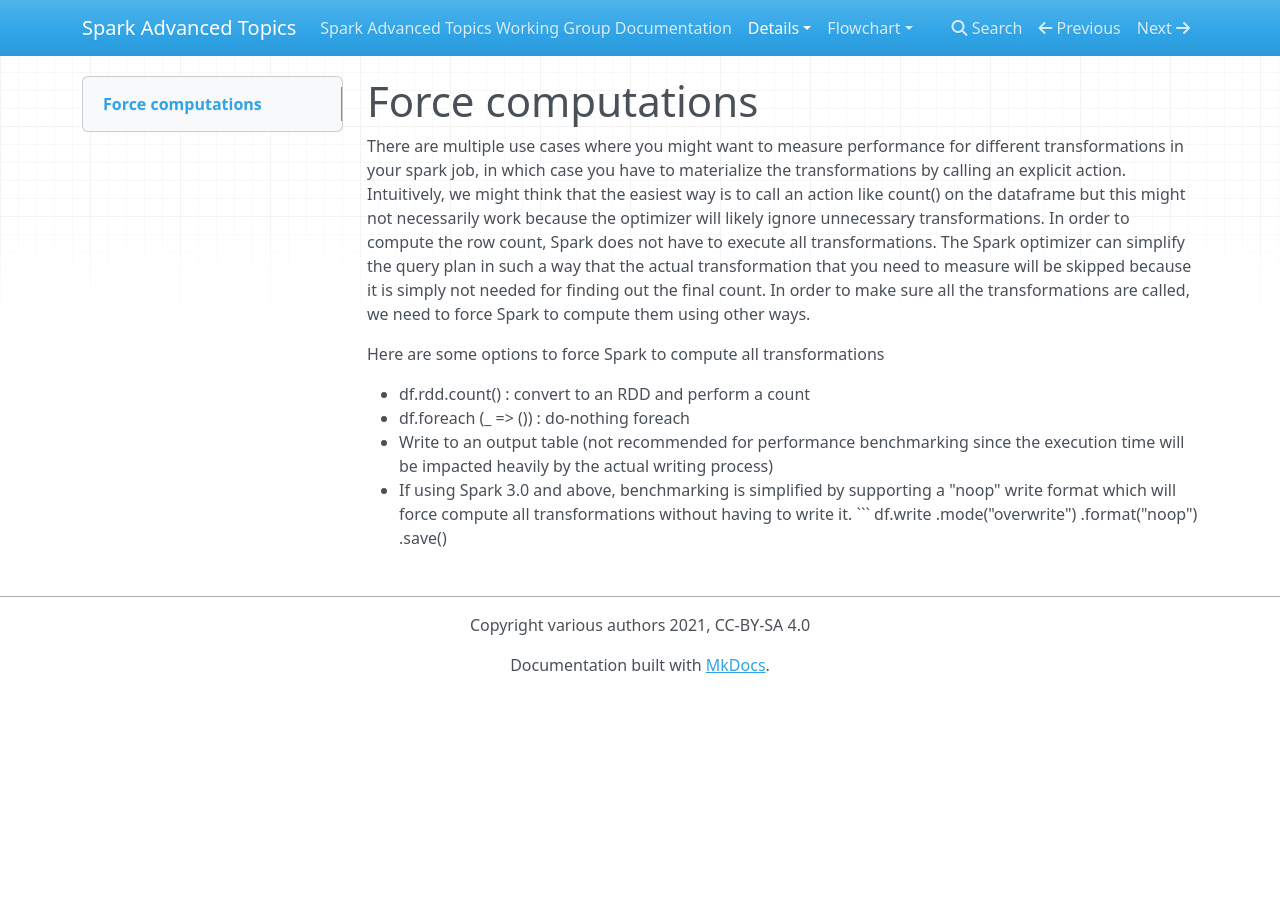
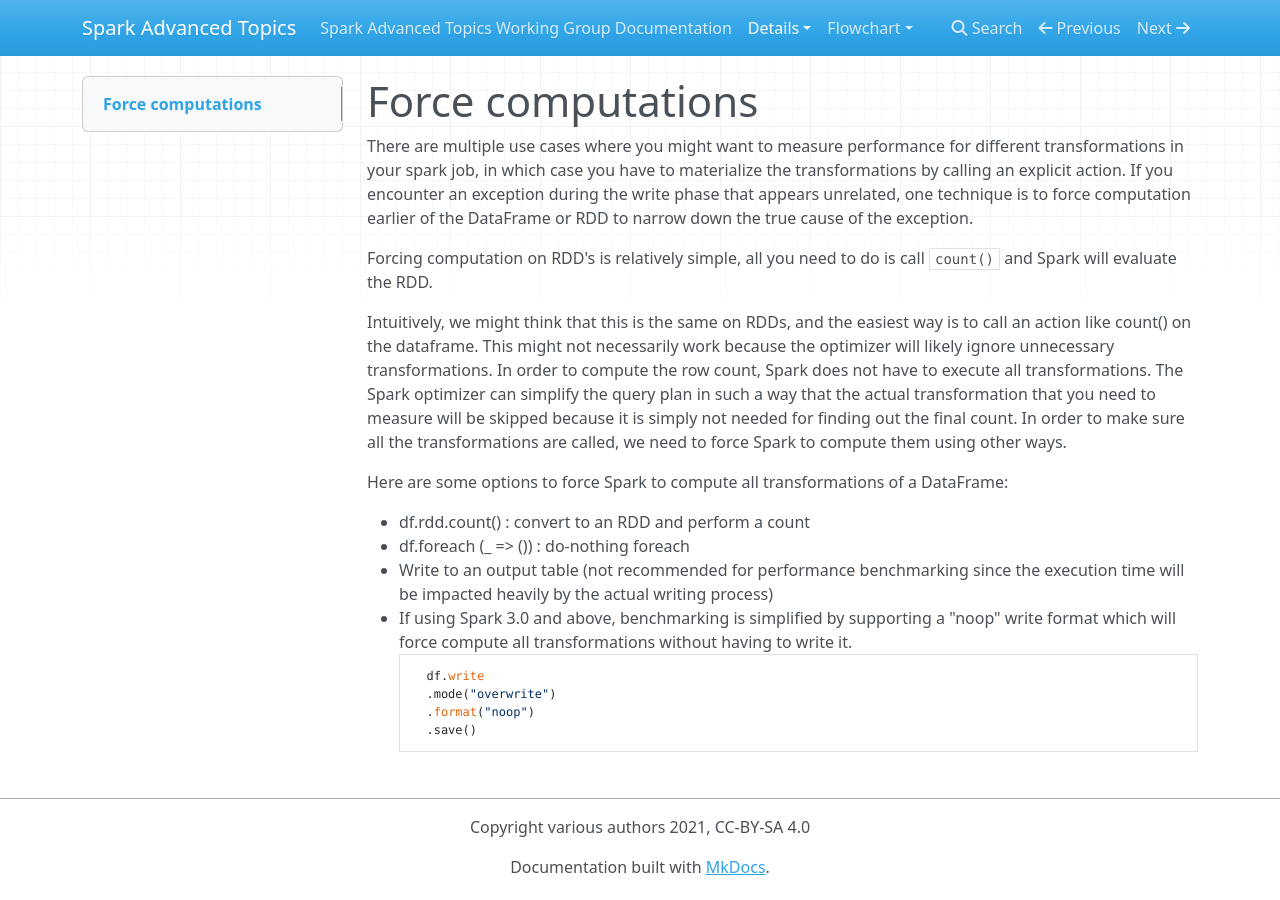
Before and after one commit to holdenk/spark-flowchart, an MkDocs documentation site: the page built from docs/details/forced-computations.md, in a window 1280 px wide. Built offline with MkDocs 1.6.1, drawn with Linux system fonts in a browser that asks for light colours; nearby versions of some CDN libraries.

Commit message:
Add force compute to the flowchart and add a bit wording to the force compute to clarify that count works fine for forcing RDDs but keep the original notes around DataFrames.

````diff
--- a/docs/details/forced-computations.md
+++ b/docs/details/forced-computations.md
@@ -1,15 +1,22 @@
 # Force computations
 
-There are multiple use cases where you might want to measure performance for different transformations in your spark job, in which case you have to materialize the transformations by calling an explicit action. Intuitively, we might think that the easiest way is to call an action like count() on the dataframe but this might not necessarily work because the optimizer will likely ignore unnecessary transformations. In order to compute the row count, Spark does not have to execute all transformations. The Spark optimizer can simplify the query plan in such a way that the actual transformation that you need to measure will be skipped because it is simply not needed for finding out the final count. In order to make sure all the transformations are called, we need to force Spark to compute them using other ways.
+There are multiple use cases where you might want to measure performance for different transformations in your spark job, in which case you have to materialize the transformations by calling an explicit action. If you encounter an exception during the write phase that appears unrelated, one technique is to force computation earlier of the DataFrame or RDD to narrow down the true cause of the exception.
 
-Here are some options to force Spark to compute all transformations
+
+Forcing computation on RDD's is relatively simple, all you need to do is call `count()` and Spark will evaluate the RDD.
+
+
+Intuitively, we might think that this is the same on RDDs, and the easiest way is to call an action like count() on the dataframe. This might not necessarily work because the optimizer will likely ignore unnecessary transformations. In order to compute the row count, Spark does not have to execute all transformations. The Spark optimizer can simplify the query plan in such a way that the actual transformation that you need to measure will be skipped because it is simply not needed for finding out the final count. In order to make sure all the transformations are called, we need to force Spark to compute them using other ways.
+
+Here are some options to force Spark to compute all transformations of a DataFrame:
 
 * df.rdd.count() : convert to an RDD and perform a count
 * df.foreach (_ => ()) : do-nothing foreach
 * Write to an output table (not recommended for performance benchmarking since the execution time will be impacted heavily by the actual writing process)
 * If using Spark 3.0 and above, benchmarking is simplified by supporting a "noop" write format which will force compute all transformations without having to write it.
-  ```
+```scala
   df.write
   .mode("overwrite")
   .format("noop")
   .save()
+```
````
Also changed, not shown: docs/flowchart/error.md (+3 -0 lines).
